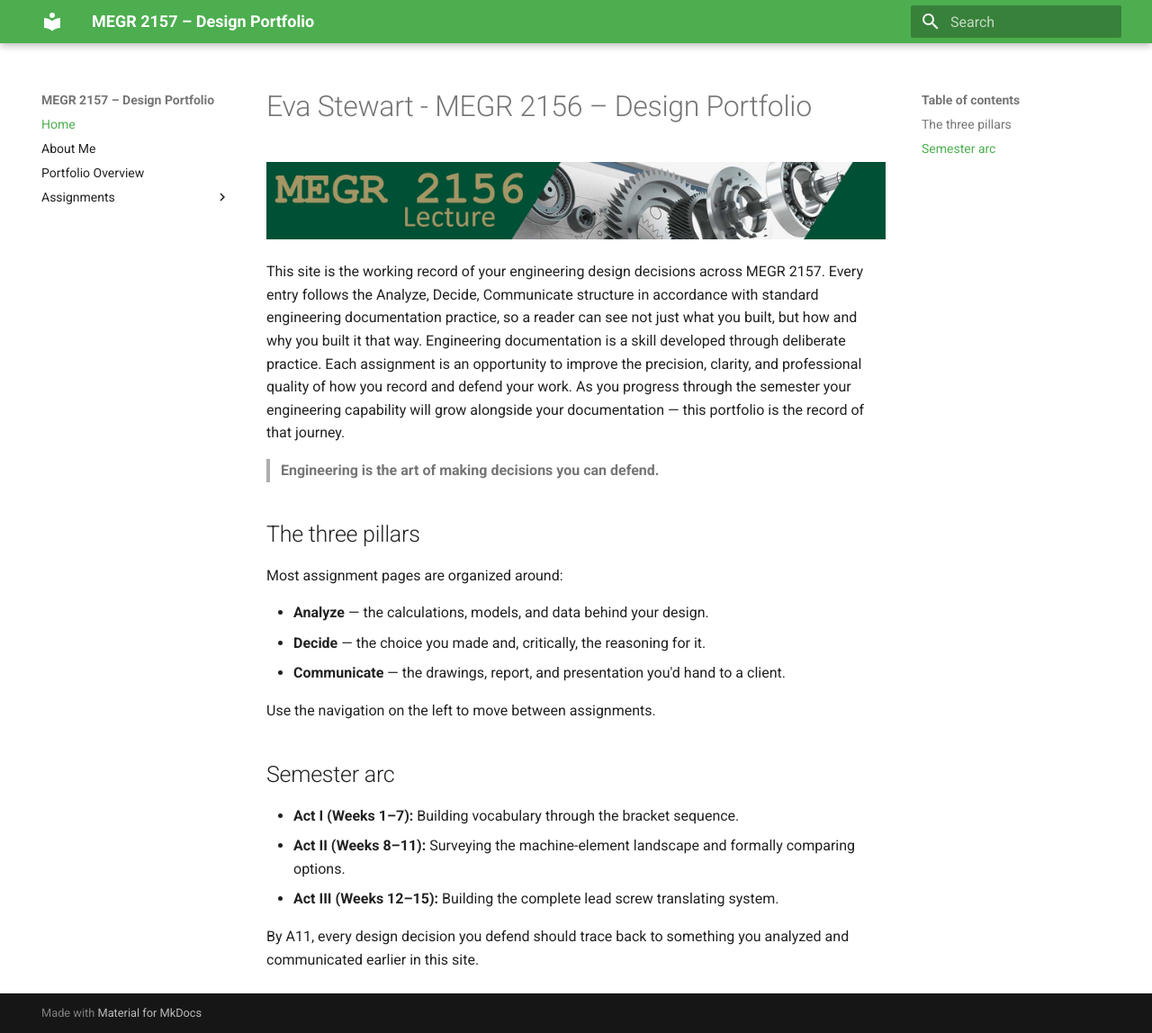
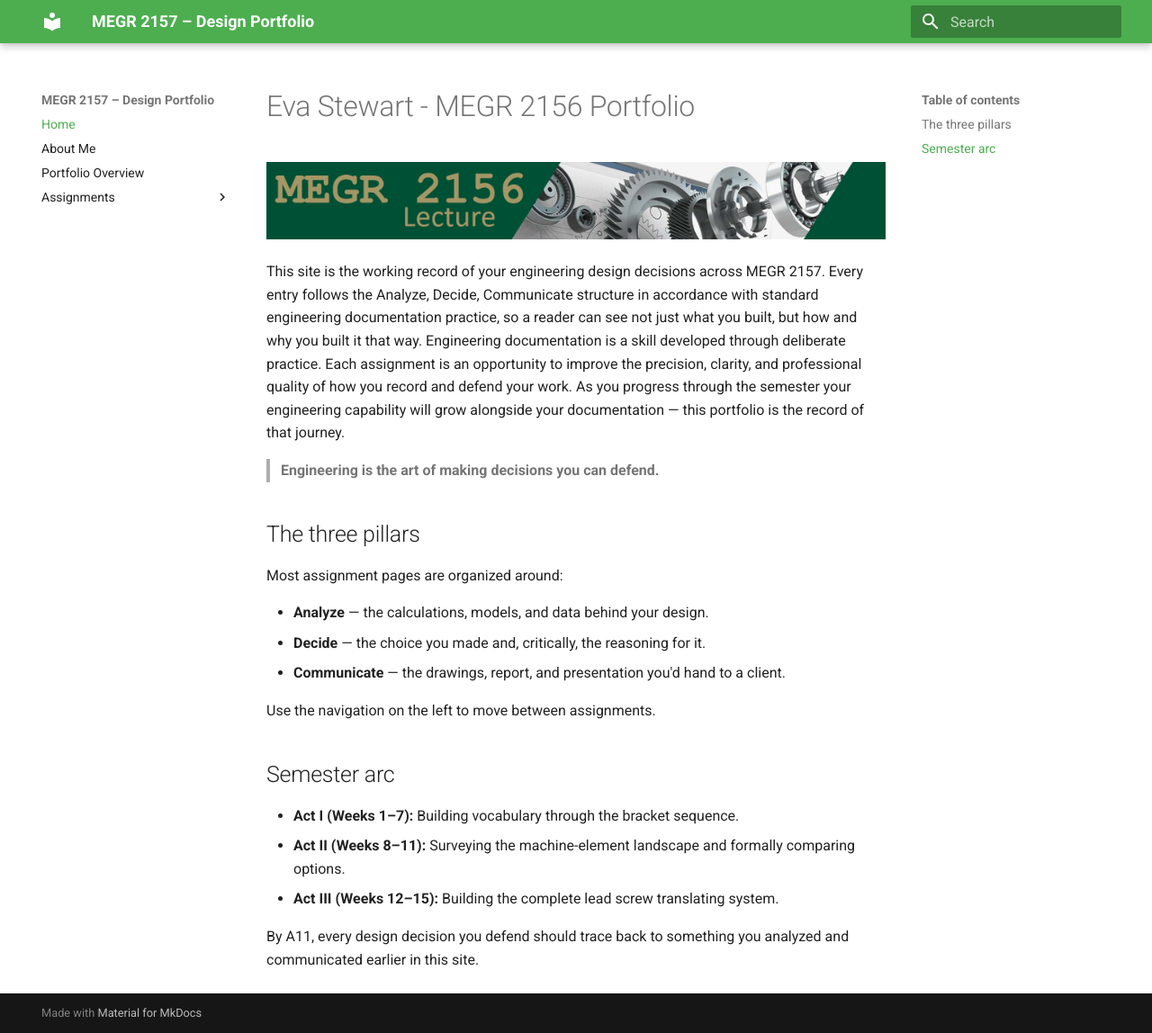
Before and after one commit to evakstewart/megr2156-portfolio, an MkDocs documentation site: the page built from docs/index.md, in a window 1280 px wide and 1148 px high. Shown: the whole window at 90% size. Built offline with MkDocs 1.6.1 and Material for MkDocs 9.7.7, drawn with Linux system fonts in a browser that asks for light colours.

Commit message:
Update index.md

```diff
--- a/docs/index.md
+++ b/docs/index.md
@@ -1,4 +1,4 @@
-# Eva Stewart - MEGR 2156 – Design Portfolio
+# Eva Stewart - MEGR 2156 Portfolio
 
 ![Eva Stewart - MEGR 2156 Portfolio](MEGR2156title.png)
 
```
